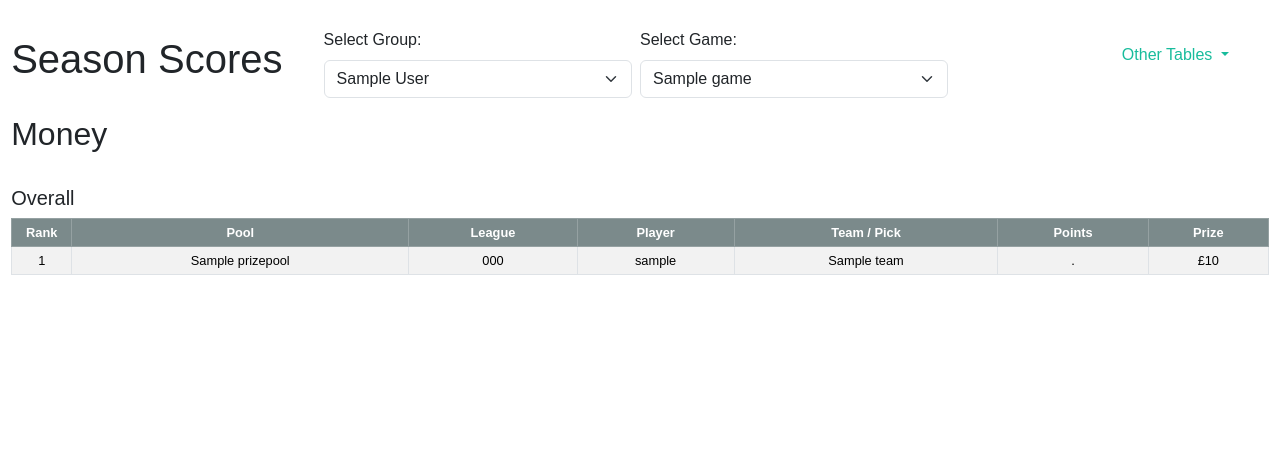
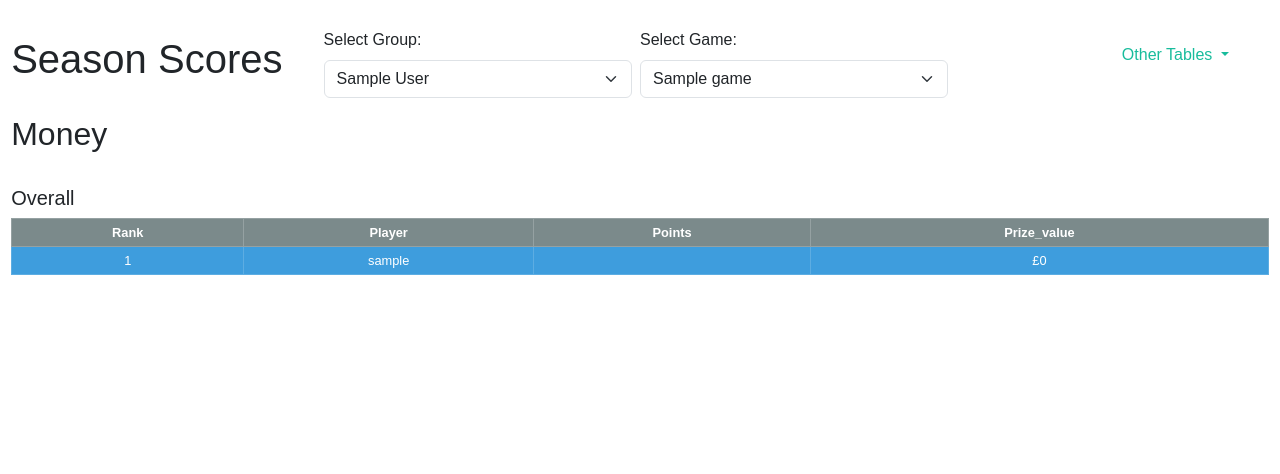
Before and after one commit to bmays9/bet-club, a Django app: page /season/money/ in a window 1280 px wide. Shown: the part 84-558 px from the top of the page. Run offline with Django 5.2, Linux system fonts and the light colour scheme; a user stored in the database is signed in; tables that the repository leaves empty hold one stand-in row (values such as "Sample post"); some libraries are stand-ins or nearby versions.

Commit message:
Season: All tables wired up and styled for payouts summary

```diff
--- a/season/templates/season/season_money.html
+++ b/season/templates/season/season_money.html
@@ -1,6 +1,7 @@
 {% extends "base.html" %}
 {% load static %}
 {% block content %}
+{% load dict_extras %}
 {% include "season/_season_header.html" %}
 
 <h3 class="mt-3">Money</h3>
@@ -8,48 +9,46 @@
 <div class="table-responsive">
     {% for category, items in grouped_payouts.items %}
     {% if items %}
-    <h5 class="mt-4">{{ category }}</h5>
+    <h5 class="mt-4">{{ category|capfirst }}</h5>
 
     <table class="table table-sm table-striped table-hover table-bordered align-middle text-center small-font">
         <thead class="table-dark">
             <tr>
-                <th style="width:60px;">Rank</th>
-                <th>Pool</th>
-                <th>League</th>
-                <th>Player</th>
-                <th>Team / Pick</th>
-                <th>Points</th>
-                <th style="width:120px;">Prize</th>
+                {% for col in category_columns|get_item:category %}
+                <th>{{ col|capfirst }}</th>
+                {% endfor %}
             </tr>
         </thead>
         <tbody>
             {% for it in items %}
-            <tr>
-                <td>{{ it.rank|default:"." }}</td>
-                <td>{{ it.prize_pool.name }}</td>
-                <td>{% if it.league %}{{ it.league.code }}{% else %}&ndash;{% endif %}</td>
+            <tr {% if it.recipient and user == it.recipient.user %}class="table-info" {% endif %}>
+                {% for col in category_columns|get_item:category %}
                 <td>
-                    {% if it.recipient %}
-                    {{ it.recipient.user.username }}
+                    {% if col == "rank" %}
+                    {{ it.rank|default:"" }}
+                    {% elif col == "prize_pool" %}
+                    {{ it.prize_pool.name|default:"" }}
+                    {% elif col == "league" %}
+                    {% if it.winning_pick and it.winning_pick.team and it.winning_pick.team.league %}
+                    {{ it.winning_pick.team.league.code }}
                     {% else %}
                     &ndash;
                     {% endif %}
-                </td>
-                <td>
-                    {% if it.winning_pick %}
-                    {{ it.winning_pick.team.name }}
-                    {% else %}
-                    &ndash;
+                    {% elif col == "player" %}
+                    {% if it.recipient %}{{ it.recipient.user.username }}{% else %}&ndash;{% endif %}
+                    {% elif col == "winning_pick" %}
+                    {% if it.winning_pick and it.winning_pick.team %}{{ it.winning_pick.team.name }}{% else %}&ndash;{% endif %}
+                    {% elif col == "points" %}
+                    {{ it.points|default:"" }}
+                    {% elif col == "prize_value" %}
+                    {% if it.prize_value is not None %}&pound;{{ it.prize_value|floatformat:0 }}{% else %}&ndash;{% endif %}
+                    {% elif col == "type" %}
+                    {% if it.winning_pick %}{{ it.winning_pick.pick_type|capfirst }}{% else %}&ndash;{% endif %}
+                    {% elif col == "month" %}
+                    {{ it.month|default:"" }}
                     {% endif %}
                 </td>
-                <td>{{ it.points|default:"." }}</td>
-                <td>
-                    {% if it.prize_value is not None %}
-                    &pound;{{ it.prize_value|floatformat:0 }}
-                    {% else %}
-                    &ndash;
-                    {% endif %}
-                </td>
+                {% endfor %}
             </tr>
             {% endfor %}
         </tbody>
@@ -58,4 +57,5 @@
     {% endfor %}
 </div>
 
+
 {% endblock %}
--- a/season/views.py
+++ b/season/views.py
@@ -4,7 +4,7 @@ from .utils.season_helpers import (
     get_latest_batch_ids,
     get_latest_batches_map,
 )
-from calendar import monthrange
+from calendar import monthrange, month_name
 from collections import OrderedDict
 from datetime import date, timedelta
 from dateutil.relativedelta import relativedelta
@@ -608,7 +608,7 @@ def prize_summary(request):
 
         # prepare the item (calculate prize_value here)
         try:
-            prize_value = payout.calculate_prize(num_players)
+            prize_value = payout.calculate_prize(num_players-1)
         except Exception:
             # defensive: ensure we never crash rendering the page
             prize_value = None
@@ -633,13 +633,31 @@ def prize_summary(request):
     for cat, items in grouped.items():
         items.sort(key=lambda it: (it["rank"] is None, it["rank"] or 0))
 
-    print(grouped)
+    # Assign Months
+    for item in grouped.get('Monthly', []):
+        closing_date = getattr(item['payout'], 'awarded_for_month', None)
+        print("closing date", closing_date)
+        if closing_date:
+            item['month'] = month_name[closing_date.month]  # e.g., "September"
+        else:
+            item['month'] = None
+
+    category_columns = {
+        "Overall": ["rank", "player", "points", "prize_value"],
+        "Leagues": ["prize_pool", "player", "points", "prize_value"],
+        "Teams to Win": ["rank", "player", "winning_pick", "league", "type",  "points", "prize_value"],
+        "Teams to Lose": ["rank", "player", "winning_pick", "league", "points", "prize_value"],
+        "Monthly": ["month", "player", "points", "prize_value"],
+    }
+
+    print("Normalized_Grouped", grouped)
     # Render
     return render(request, "season/season_money.html", {
-        "grouped_payouts": grouped,
+        'grouped_payouts': grouped,
         "user_groups": user_groups,
         "selected_group": selected_group,
         "group_games": group_games,
         "selected_game": selected_game,
         "num_players": num_players,
+        "category_columns": category_columns,
     })
```
